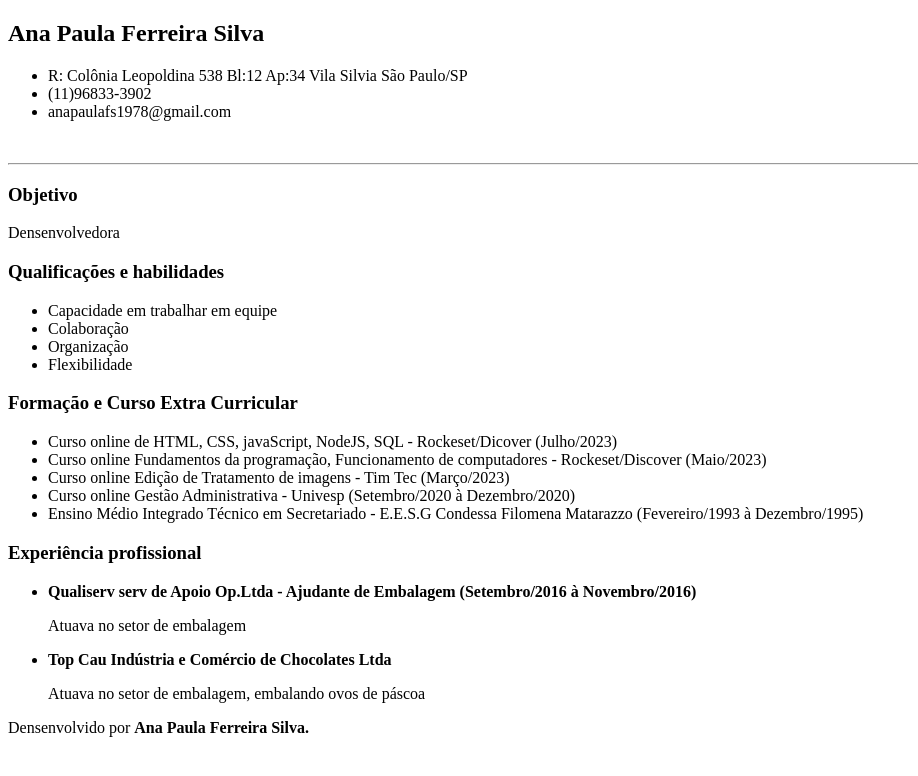
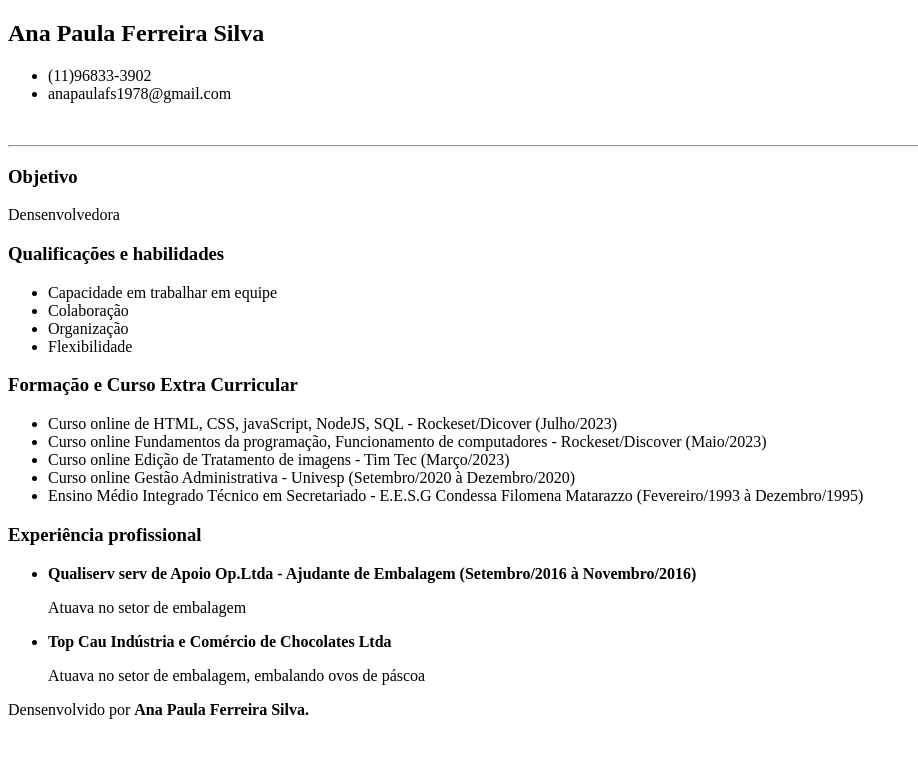
Before and after one commit to AnapaulafSilva/curriculo, a plain HTML site: page index.html in a window 1280 px wide. Shown: the whole page, without its empty margins (0-918 px from the left). Drawn offline with Linux system fonts and the light colour scheme.

Commit message:
Update index.html

```diff
--- a/index.html
+++ b/index.html
@@ -8,7 +8,6 @@
 <body>
 <h2>Ana Paula Ferreira Silva</h2>
 <ul>
-    <li>R: Colônia Leopoldina 538 Bl:12 Ap:34 Vila Silvia São Paulo/SP</li>
     <li>(11)96833-3902</li>
     <li>anapaulafs1978@gmail.com</li>
 </ul>
```
